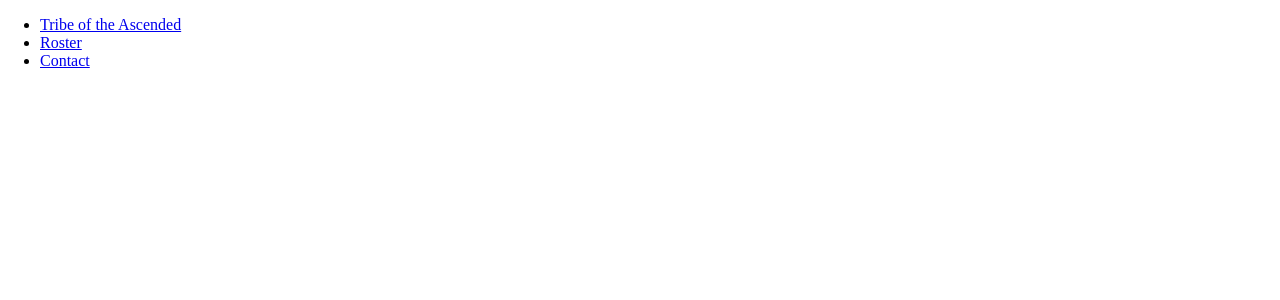
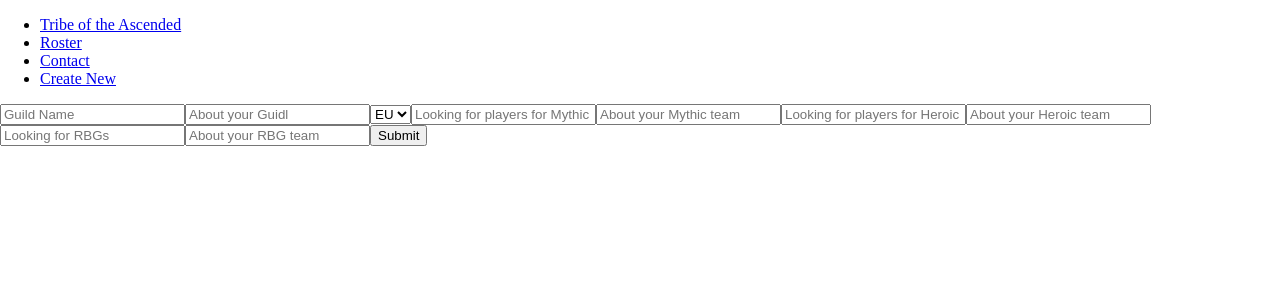
Before and after one commit to CollCrom/Guild-Website, a React (Create React App) app: page /create in a window 1280 px wide. Shown: the top 300 px of the page. Built offline with nearby package versions, Linux system fonts and the light colour scheme.

Commit message:
bug fixes 101

```diff
--- a/src/Create/Create.js
+++ b/src/Create/Create.js
@@ -1,12 +1,13 @@
 import React, {Component} from 'react'
-import Guild from '../Guild/Guild.js'
+import Guild from './Guild/Guild.js'
 
 class Create extends Component {
 	render(){
-		return
+		return(
 			<div>
 				<Guild/>
 			</div>
+		)
 	}
 }
 
--- a/src/Create/Guild/Guild.js
+++ b/src/Create/Guild/Guild.js
@@ -15,7 +15,9 @@ class Guild extends Component {
 				about_mythic: '',
 				about_heroic: '',
 				about_rbg: ''
-			}
+			},
+			realms: [],
+			region: ''
 		}
 	}
 	componentDidMount = () =>{
@@ -27,36 +29,38 @@ class Guild extends Component {
       state.guild[name] = e.currentTarget.value;
       this.setState(state);
   }
-
+  handleSelectChange = (e) =>{
+  	const state = this.state;
+  	const name = e.currentTarget.name;
+  	state[name] = e.currentTarget.value;
+  	this.setState(state);
+  }
   handleSubmit = (e) =>{
       e.preventDefault();
       const state = this.state;
-      for(el in state.guild){
+      for(let el in state.guild){
       	state.guild[el] = '';
       }
       this.setState(state);
   }
 	render(){
-		return
-			<div>
-				<form>
-					<input onChange={this.handleChange} type='text' name='name' placeholder='Guild Name' value={this.state.name}>
-					<input onChange={this.handleChange} type='text' name='about' placeholder='About your Guidl' value={this.state.about}>
-					<select>
+		return(<div>
+				<form onSubmit={this.handleSubmit}>
+					<input onChange={this.handleChange} type='text' name='name' placeholder='Guild Name' value={this.state.guild.name}/>
+					<input onChange={this.handleChange} type='text' name='about' placeholder='About your Guidl' value={this.state.guild.about}/>
+					<select name='region' value={this.state.region} onChange={this.handleSelectChange}>
 						<option value='EU'>EU</option>
 						<option value='US'>US</option>
-						<option value='KR'>KR</option>
-						<option value='TW'>Oceanic</option>
 					</select>
-					<input onChange={this.handleChange} type='text' name='lf_mythic' placeholder='Looking for players for Mythic' value={this.state.lf_mythic}>
-					<input onChange={this.handleChange} type='text' name='about_mythic' placeholder='About your Mythic team' value={this.state.about_mythic}>
-					<input onChange={this.handleChange} type='text' name='lf_heroic' placeholder='Looking for players for Heroic' value={this.state.lf_heroic}>
-					<input onChange={this.handleChange} type='text' name='about_heroic' placeholder='About your Heroic team' value={this.state.about_heroic}>
-					<input onChange={this.handleChange} type='text' name='lf_rbg' placeholder='Looking for RBGs' value={this.state.lf_rbg}>
-					<input onChange={this.handleChange} type='text' name='about_rbg' placeholder='About your RBG team' value={this.state.about_rbg}>
+					<input onChange={this.handleChange} type='text' name='lf_mythic' placeholder='Looking for players for Mythic' value={this.state.guild.lf_mythic}/>
+					<input onChange={this.handleChange} type='text' name='about_mythic' placeholder='About your Mythic team' value={this.state.guild.about_mythic}/>
+					<input onChange={this.handleChange} type='text' name='lf_heroic' placeholder='Looking for players for Heroic' value={this.state.guild.lf_heroic}/>
+					<input onChange={this.handleChange} type='text' name='about_heroic' placeholder='About your Heroic team' value={this.state.guild.about_heroic}/>
+					<input onChange={this.handleChange} type='text' name='lf_rbg' placeholder='Looking for RBGs' value={this.state.guild.lf_rbg}/>
+					<input onChange={this.handleChange} type='text' name='about_rbg' placeholder='About your RBG team' value={this.state.guild.about_rbg}/>
 					<input type="submit" value="Submit" />
 				</form>
-			</div>
+			</div>)
 	}
 }
 
--- a/src/Header/Header.js
+++ b/src/Header/Header.js
@@ -3,6 +3,7 @@ import {BrowserRouter as Router, Route, Link} from 'react-router-dom'
 import Homepage from '../Homepage/Homepage.js'
 import Contact from '../Contact/Contact.js'
 import Roster from '../Roster/Roster.js'
+import Create from '../Create/Create.js'
 
 class Header extends Component {
 	render(){
@@ -14,11 +15,13 @@ class Header extends Component {
 						<li><Link to="/">Tribe of the Ascended</Link></li>
 						<li><Link to="/roster">Roster</Link></li>
 						<li><Link to="/contact">Contact</Link></li>
+						<li><Link to="/create">Create New</Link></li>
 					</ul>
 
 					<Route exact path="/" component={() => (<Homepage currentTeam={this.props.currentTeam} changeTeamInfo={this.props.changeTeamInfo}/>)}/>
 	      	<Route path="/roster" component={() => (<Roster currentTeam={this.props.currentTeam} changeTeamInfo={this.props.changeTeamInfo} />)}/>
 	      	<Route path="/contact" component={Contact}/>
+	      	<Route path="/create" component={Create}/>
 	      </div>
 			</Router>
 		);
```
